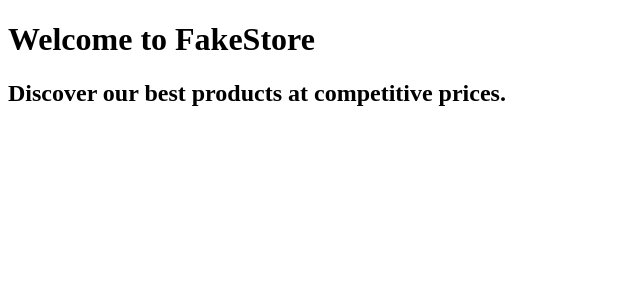
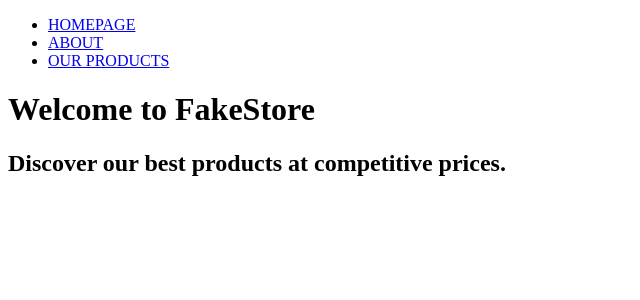
Before and after one commit to Sarasalzano/react-router, a React (Vite) app: page / in a window 1280 px wide. Shown: the top 300 px of the page, without its empty margins (0-640 px from the left). Built offline with nearby package versions, Linux system fonts and the light colour scheme.

Commit message:
route nesting

```diff
--- a/src/App.jsx
+++ b/src/App.jsx
@@ -1,6 +1,9 @@
 import { BrowserRouter, Route, Routes } from 'react-router-dom';
+import './App.css';
 import Homepage from "./pages/Homepage";
-import './App.css';
+import Layout from './components/Layout';
+import About from './pages/About';
+import Products from './pages/Products';
 
 function App() {
 
@@ -9,7 +12,12 @@
     <>
       <BrowserRouter>
       <Routes>
-        <Route path='/' element={<Homepage />}> </Route>
+        {/* Route nesting: il genitore Layout raggiunge le route figlie */}
+        <Route path="/" element={<Layout />}>
+          <Route index element={<Homepage />}/>
+          <Route path="about" element={<About />}/>
+          <Route path="products" element={<Products />}/>
+        </Route>
       </Routes>
       </BrowserRouter>
     </>
```
